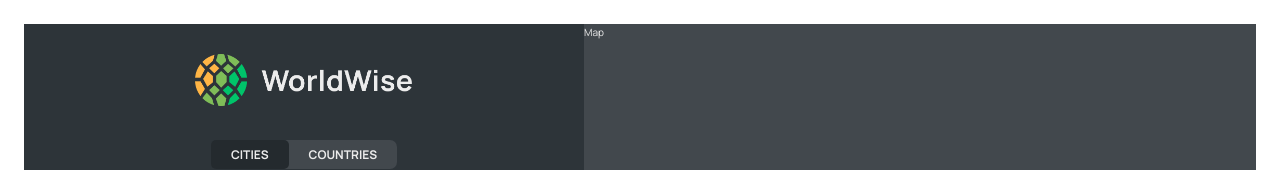
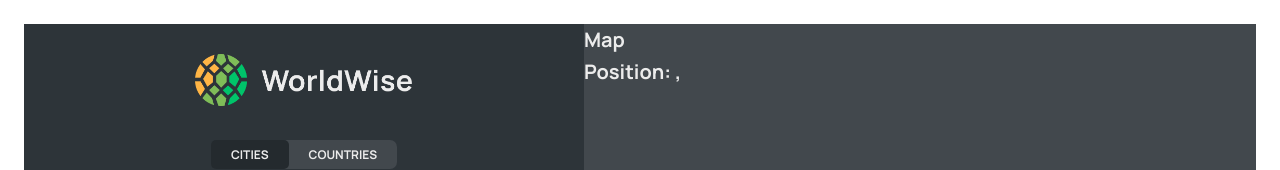
Before and after one commit to kiethohoai/world-wise-app, a React (Vite) app: page /app/cities in a window 1280 px wide. Shown: the top 170 px of the page. Built offline with nearby package versions, Linux system fonts and the light colour scheme; data requests are answered from the project's data file.

Commit message:
015 Reading and Setting a Query String

```diff
--- a/src/components/CityItem.jsx
+++ b/src/components/CityItem.jsx
@@ -10,11 +10,11 @@
   }).format(new Date(date));
 
 function CityItem({ city }) {
-  const { cityName, date, emoji, id } = city;
+  const { cityName, date, emoji, id, position } = city;
 
   return (
     <li>
-      <Link to={`${id}`} className={styles.cityItem}>
+      <Link to={`${id}?lat=${position.lat}&lng=${position.lng}`} className={styles.cityItem}>
         <span className={styles.emoji}>{emoji}</span>
         <h3 className={styles.name}>{cityName}</h3>
         <time className={styles.date}>{formatDate(date)}</time>
--- a/src/components/Map.jsx
+++ b/src/components/Map.jsx
@@ -1,7 +1,22 @@
+import { useSearchParams } from 'react-router-dom';
 import styles from './Map.module.css';
 
 function Map() {
-  return <div className={styles.mapContainer}>Map</div>;
+  const [searchParams, setSearchParams] = useSearchParams();
+
+  const lat = searchParams.get('lat');
+  console.log(`🚀CHECK > lat:`, lat);
+  const lng = searchParams.get('lng');
+  console.log(`🚀CHECK > lng:`, lng);
+
+  return (
+    <div className={styles.mapContainer}>
+      <h1>Map</h1>
+      <h1>
+        Position: {lat},{lng}
+      </h1>
+    </div>
+  );
 }
 
 export default Map;
```
Also changed, not shown: process.txt.
